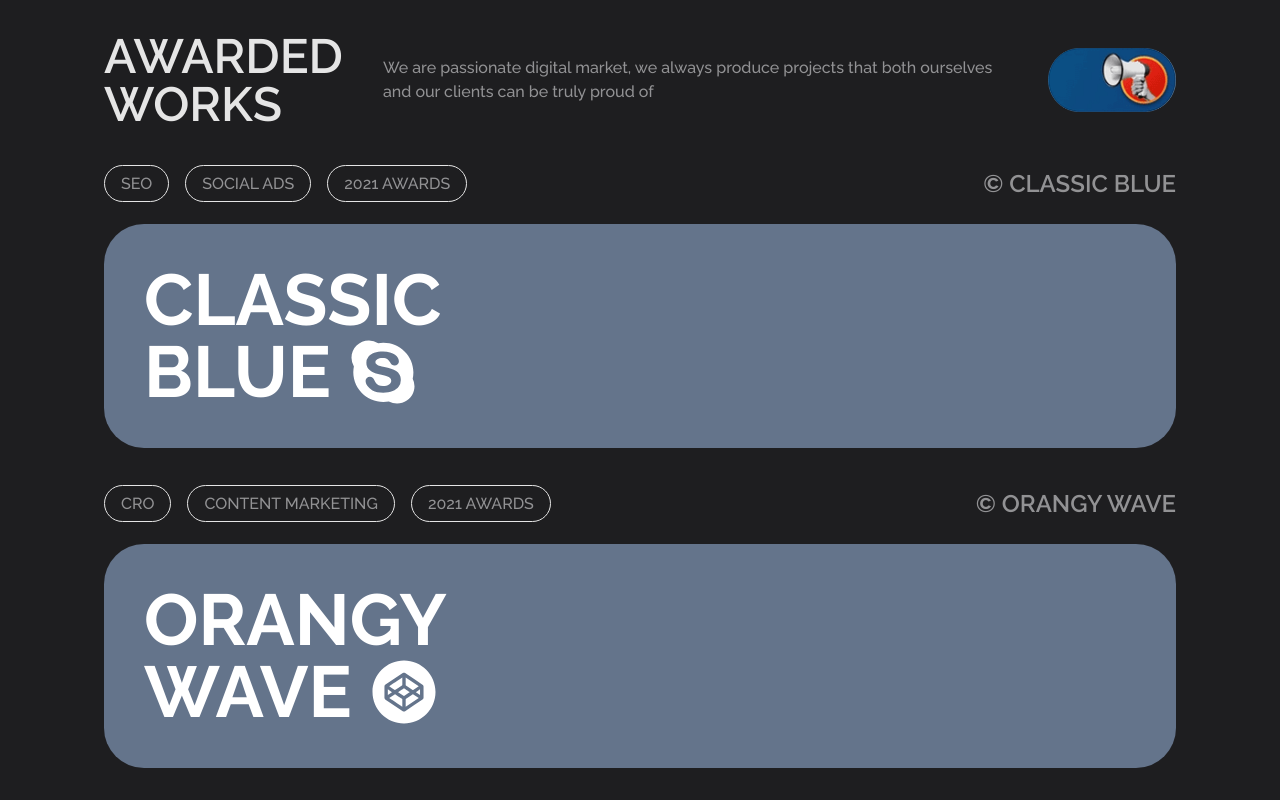
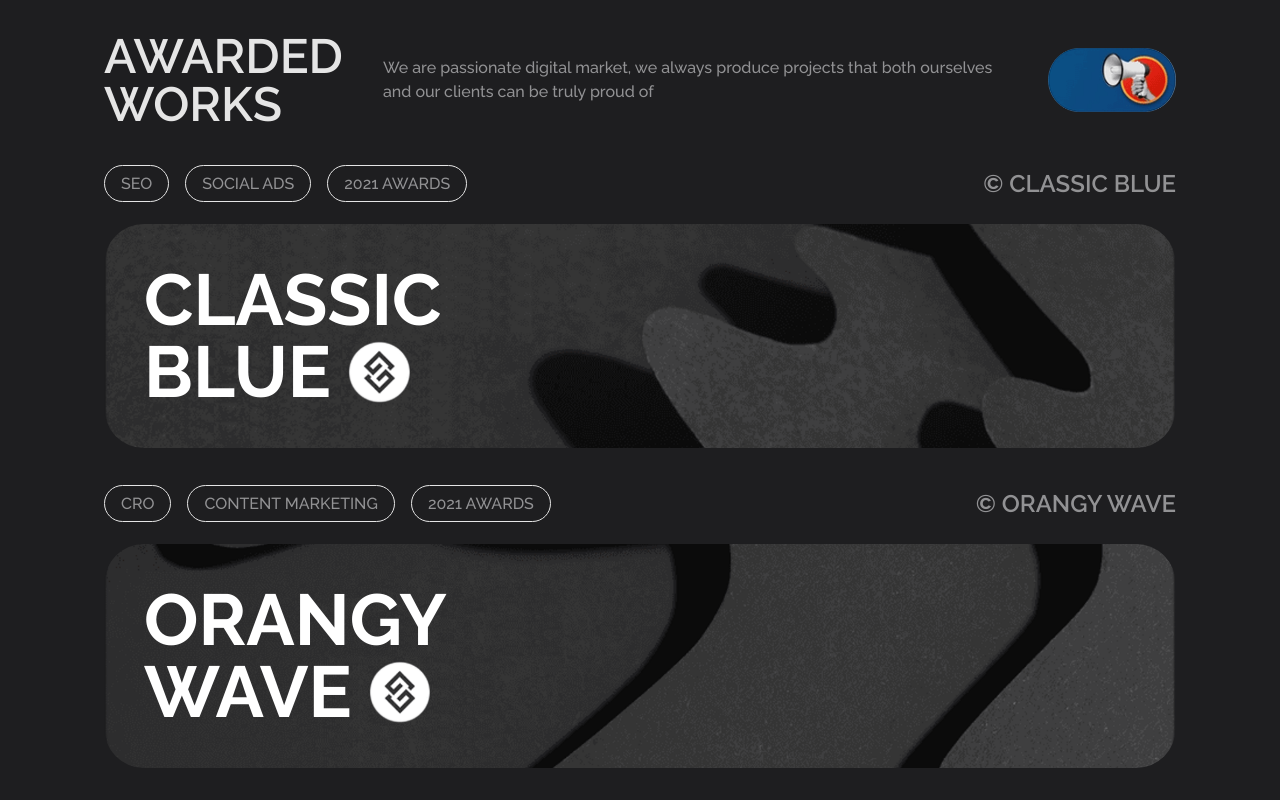
Before and after one commit to MAHE-1702/gOKul, a React (Vite) app: page / in a window 1280 px wide. Shown: the part 1639-2439 px from the top of the page. Built offline with nearby package versions, Linux system fonts and the light colour scheme.

Commit message:
Use the new images

```diff
--- a/src/components/Work/AwardedWork.jsx
+++ b/src/components/Work/AwardedWork.jsx
@@ -1,6 +1,6 @@
 import Label from "../Label/Label";
 
-const AwardedWork = ({ labels, caption, title, icon, bgImage }) => {
+const AwardedWork = ({ labels, caption, title, icon, className }) => {
   return (
     <div className="mt-10">
       {/* The head */}
@@ -18,16 +18,16 @@ const AwardedWork = ({ labels, caption, title, icon, bgImage }) => {
 
       {/* The body */}
       <div
-        className={`h-50 w-full bg-${bgImage} bg-no-repeat bg-cover bg-right bg-slate-500 mt-6 rounded-[2.5rem] p-10 text-white `}
+        className={`${className} h-50 w-full bg-no-repeat bg-cover bg-right mt-6 rounded-[2.5rem] p-10 text-white `}
       >
         <div className={`text-7xl uppercase font-bold w-[40%] ]`}>
           <h3 className="relative">
             {title}
             <span
               className="
-            absolute ml-4 bottom-0"
+            absolute ml-4 bottom-1 center "
             >
-              {icon}
+              <img src={icon} alt="" className=" w-auto h-16" />
             </span>
           </h3>
         </div>
--- a/src/sections/AwardedWorks/AwardedWorks.jsx
+++ b/src/sections/AwardedWorks/AwardedWorks.jsx
@@ -1,6 +1,7 @@
 import TrumpTag from "../../assets/images/Trump Tag.png";
 import AwardedWork from "../../components/Work/AwardedWork";
-import { IoLogoSkype, IoLogoCodepen } from "react-icons/io5";
+import ClassicBlueTag from "../../assets/images/Classic Blue Tag.png";
+// import OrangyWaveTag from "../../assets/images/Orangy Wave Tag.png";
 
 const AwardedWorks = () => {
   return (
@@ -22,15 +23,15 @@ const AwardedWorks = () => {
         labels={["SEO", "Social Ads", "2021 Awards"]}
         caption="Classic blue"
         title="Classic Blue"
-        icon={<IoLogoSkype />}
-        bgImage="work-banner-1"
+        icon={ClassicBlueTag}
+        className="bg-work-banner-1"
       />
       <AwardedWork
         labels={["CRO", "Content Marketing", "2021 Awards"]}
         caption="Orangy Wave"
         title="Orangy Wave"
-        icon={<IoLogoCodepen />}
-        bgImage="work-banner-2"
+        icon={ClassicBlueTag}
+        className="bg-work-banner-2"
       />
     </div>
   );
```
Also changed, not shown: src/assets/images/Black waves.jpg (deleted), src/assets/images/Mercury ball.jpg (deleted).
